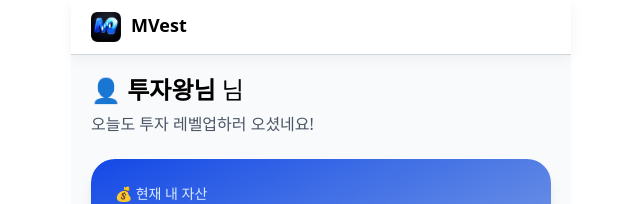
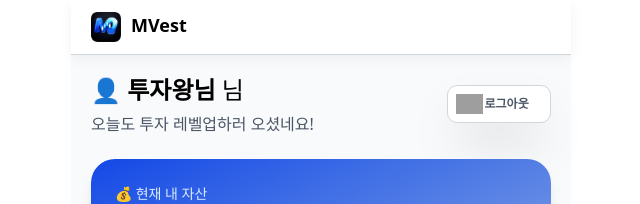
Before and after one commit to m-Vest/Client, a React (Vite) app: page / in a window 1280 px wide. Shown: the top 204 px of the page, without its empty margins (319-959 px from the left). Built offline with nearby package versions, Linux system fonts and the light colour scheme; no server answers; grey boxes are pictures that could not be loaded; a web font is replaced by a local one.

Commit message:
feat: 로그아웃 버튼 추가

```diff
--- a/src/pages/home/Home.tsx
+++ b/src/pages/home/Home.tsx
@@ -11,9 +11,15 @@ const Home =()=>{
     const [randomCheer] = useState(() =>INVEST_CHEERS[Math.floor(Math.random() * INVEST_CHEERS.length)]);
     return (
         <div className="pt-[7.2rem] pb-[8rem] px-[2rem] flex flex-col gap-[2.3rem] justify-between bg-[#F9FAFB]">
-            <div className="flex flex-col gap-[0.4rem]">
-                <h2 className="text-[2.4rem] font-bold">👤 {nickname} <span className='text-[2.4rem] font-medium'>님</span></h2>
-                <span className="text-[1.6rem] font-normal text-[#4A5565]">오늘도 투자 레벨업하러 오셨네요!</span>
+            <div className='flex flex-row justify-between items-center'>
+                <div className="flex flex-col gap-[0.4rem] w-[90%]">
+                    <h2 className="text-[2.4rem] font-bold">👤 {nickname} <span className='text-[2.4rem] font-medium'>님</span></h2>
+                    <span className="text-[1.6rem] font-normal text-[#4A5565]">오늘도 투자 레벨업하러 오셨네요!</span>
+                </div>
+                <button className='flex flex-row gap-[0.2rem] justify-start pl-[0.8rem] items-center w-[12rem] h-[3.8rem] bg-white text-center  border border-gray-300 font-bold shadow-2xl rounded-2xl cursor-pointer'>
+                    <img src="https://cdn-icons-png.flaticon.com/512/8212/8212701.png" className='w-[2.7rem]'/>
+                    <span className='text-[1.2rem] text-[#4A5565]'>로그아웃</span>
+                </button>
             </div>
 
             <div className="p-[2.4rem] flex flex-col rounded-[24px] bg-gradient-to-br justify-between bg-gradient-to-br from-[#1447E6] to-[rgba(127,156,219,0.82)] shadow-[0_10px_15px_-3px_rgba(0,0,0,0.10),_0_4px_6px_-4px_rgba(0,0,0,0.10)]">
```
